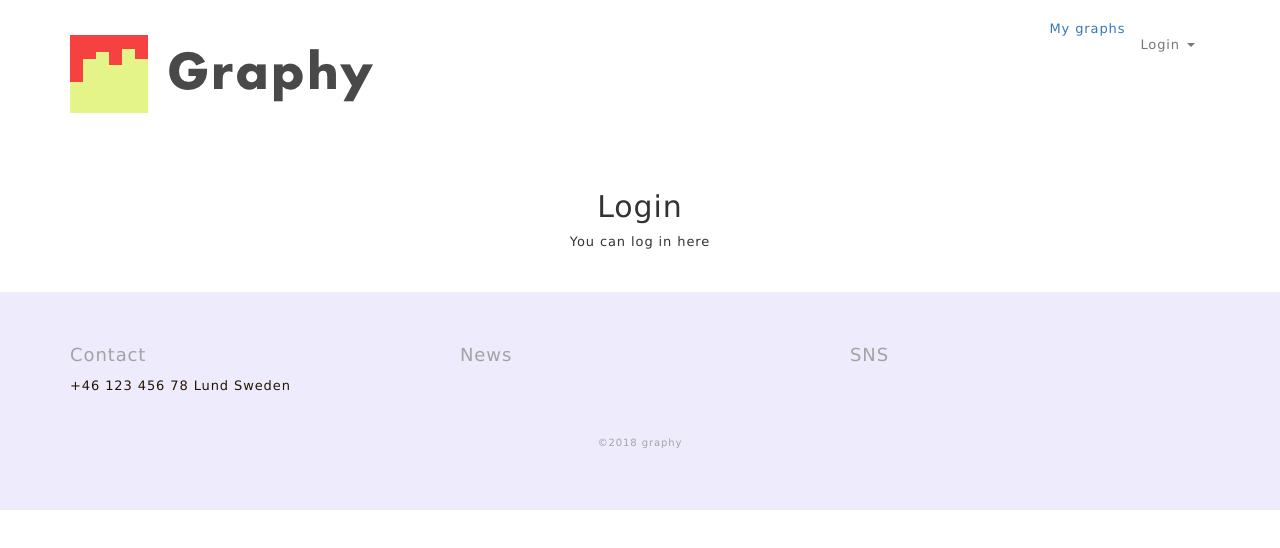
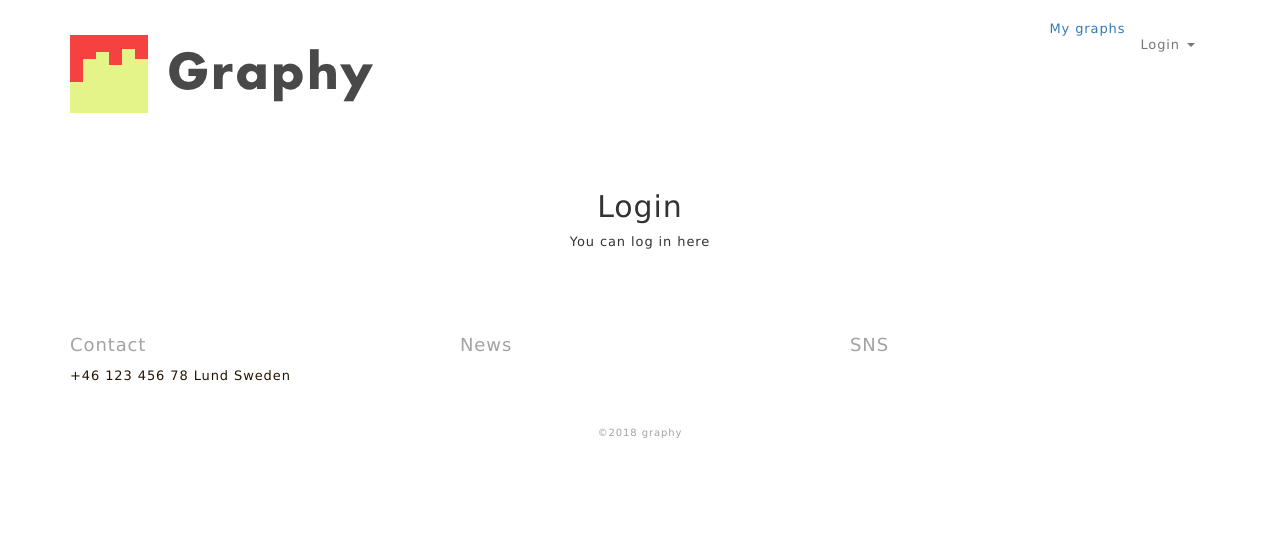
Before and after one commit to boilund/graphy, a React (Create React App) app: page /login in a window 1280 px wide. Shown: the top 548 px of the page. Built offline with nearby package versions, Linux system fonts and the light colour scheme.

Commit message:
Remove margin and change background-color

```diff
--- a/src/js/footer.css
+++ b/src/js/footer.css
@@ -1,7 +1,6 @@
 .footer {
   padding: 50px 0;
-  margin-top: 30px;
-  background-color: #EEEBFC;
+  background-color: #FFF;
   color: rgb(36, 21, 2);
 }
 
```
